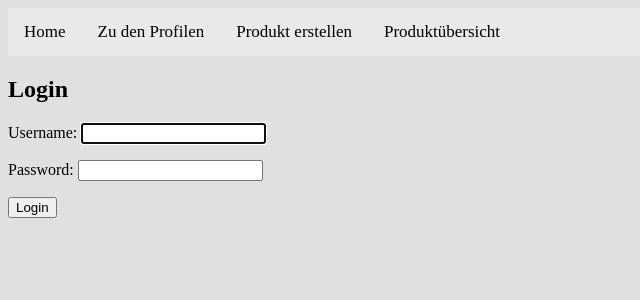
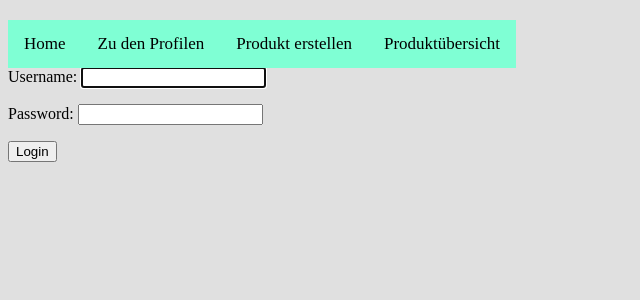
Before and after one commit to Sven12345re/WebPyProject, a Django app: page /users/login/ in a window 1280 px wide. Shown: the top 300 px of the page, without its empty margins (0-640 px from the left). Run offline with Django 3.2, Linux system fonts and the light colour scheme; some libraries are stand-ins or nearby versions.

```diff
--- a/static/css/styleCompleteWebsite.css
+++ b/static/css/styleCompleteWebsite.css
@@ -1,7 +1,8 @@
 /* Add a black background color to the top navigation bar */
 .topnav {
   overflow: hidden;
-  background-color: #e9e9e9;
+  background-color: aquamarine;
+  position: fixed;
 }
 
 /* Style the links inside the navigation bar */
```
Also changed, not shown: db.sqlite3, media/products/2577686046_62c3ef86-afea-46af-96a9-4d36b5a88560.png (added), 1 other file.
